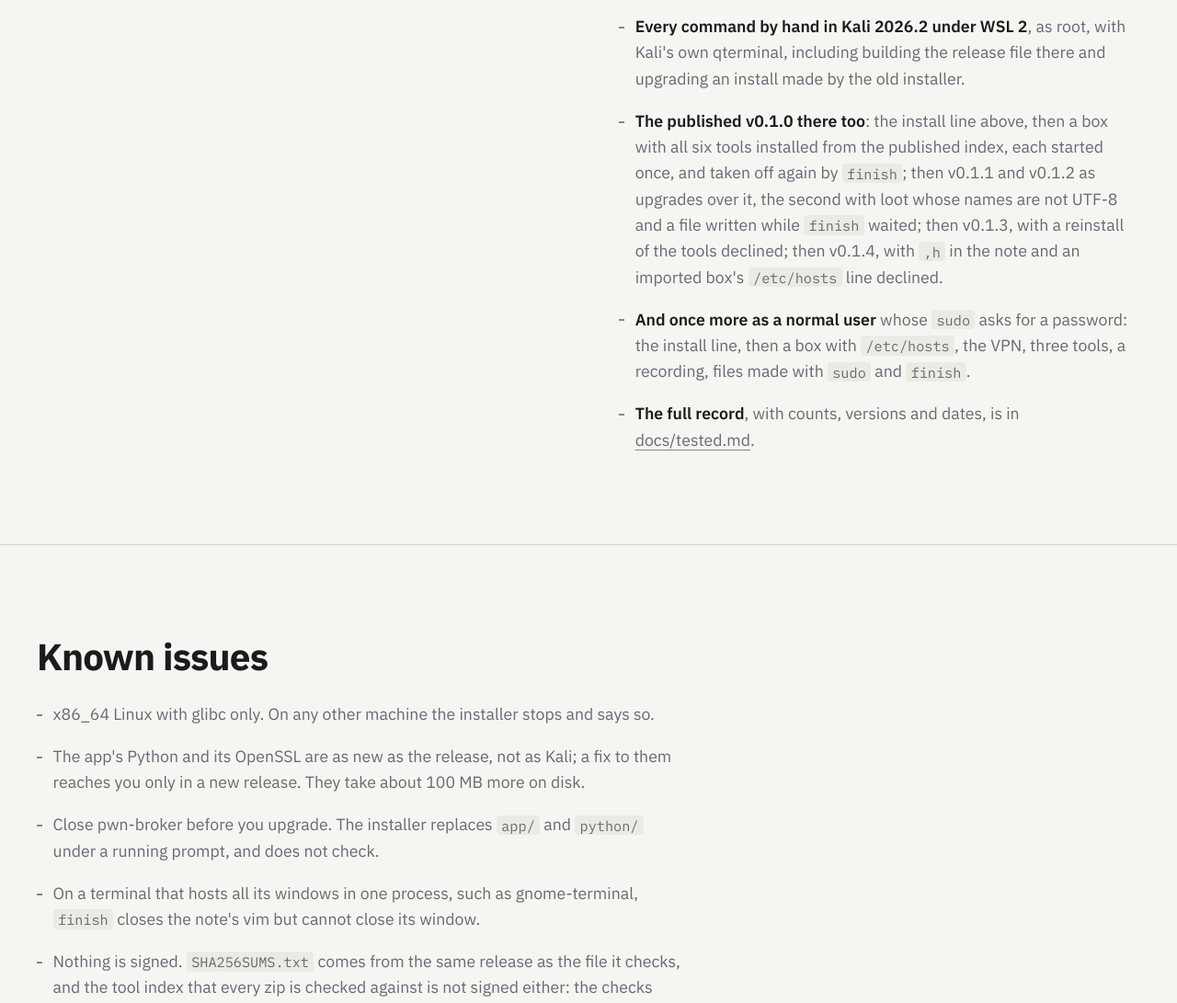
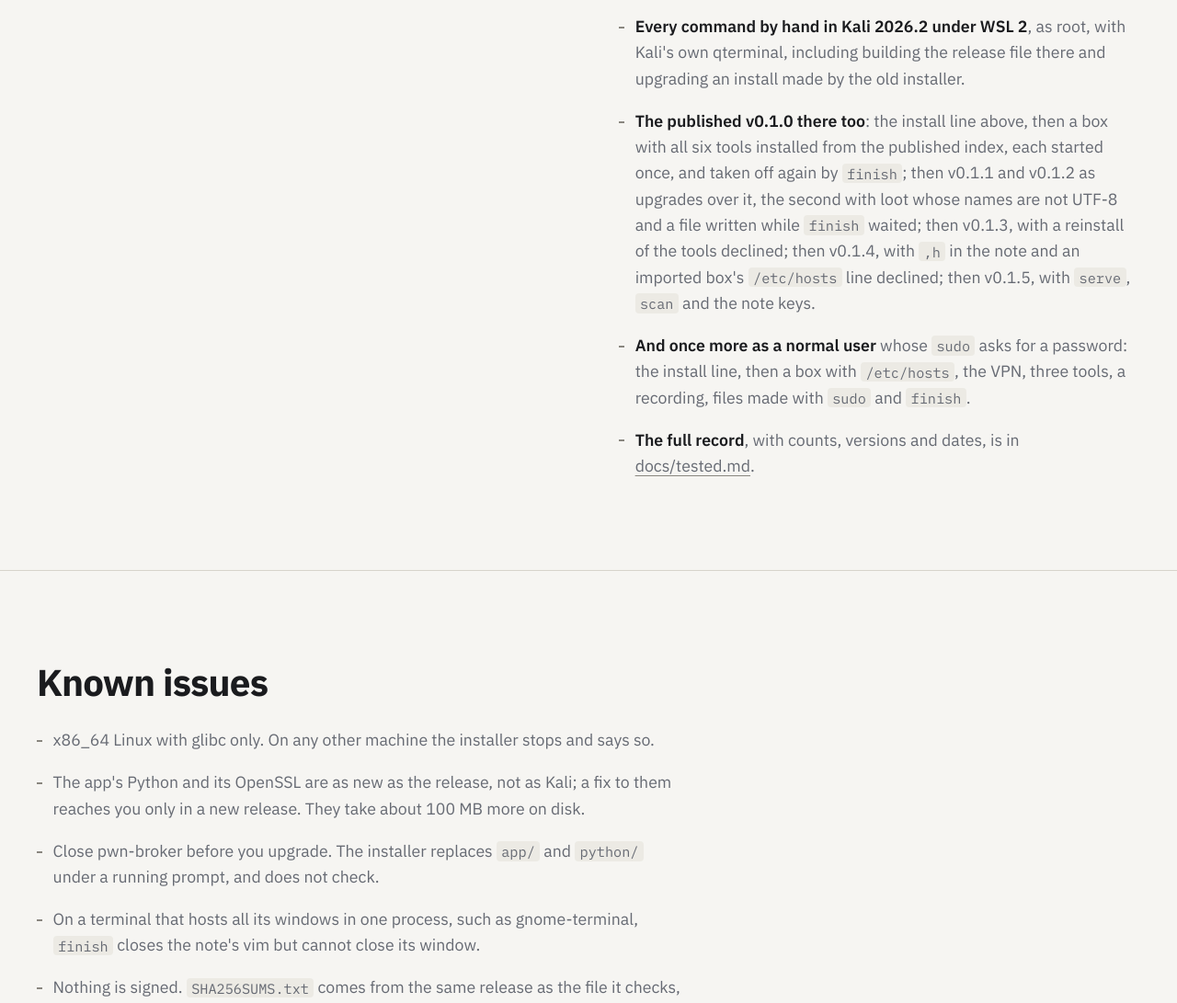
Before and after one commit to Real-Fruit-Snacks/pwn-broker, a plain HTML site: page docs/index.html in a window 1280 px wide. Shown: the part 4389-5480 px from the top of the page at 92% size. Drawn offline with Linux system fonts and the light colour scheme.

Commit message:
Record the 0.1.5 release and its test on Kali

```diff
--- a/docs/index.html
+++ b/docs/index.html
@@ -240,7 +240,7 @@ GetNPUsers.py htb.local/<span class="ph">&lt;DomainUser&gt;</span> -no-pass -dc-
                 <li><b>One whole box in the official Kali image in CI</b> (Kali 2026.3, as root): installed from the release file with the container's network off, then new box to <code>finish</code> and <code>import</code>, with a real OpenVPN and <code>tun0</code>, under a virtual display with <code>xterm</code>.</li>
                 <li><b>An install in a bare <code>debian:stable-slim</code> container</b> with no Python and no network.</li>
                 <li><b>Every command by hand in Kali 2026.2 under WSL 2</b>, as root, with Kali's own qterminal, including building the release file there and upgrading an install made by the old installer.</li>
-                <li><b>The published v0.1.0 there too</b>: the install line above, then a box with all six tools installed from the published index, each started once, and taken off again by <code>finish</code>; then v0.1.1 and v0.1.2 as upgrades over it, the second with loot whose names are not UTF-8 and a file written while <code>finish</code> waited; then v0.1.3, with a reinstall of the tools declined; then v0.1.4, with <code>,h</code> in the note and an imported box's <code>/etc/hosts</code> line declined.</li>
+                <li><b>The published v0.1.0 there too</b>: the install line above, then a box with all six tools installed from the published index, each started once, and taken off again by <code>finish</code>; then v0.1.1 and v0.1.2 as upgrades over it, the second with loot whose names are not UTF-8 and a file written while <code>finish</code> waited; then v0.1.3, with a reinstall of the tools declined; then v0.1.4, with <code>,h</code> in the note and an imported box's <code>/etc/hosts</code> line declined; then v0.1.5, with <code>serve</code>, <code>scan</code> and the note keys.</li>
                 <li><b>And once more as a normal user</b> whose <code>sudo</code> asks for a password: the install line, then a box with <code>/etc/hosts</code>, the VPN, three tools, a recording, files made with <code>sudo</code> and <code>finish</code>.</li>
                 <li><b>The full record</b>, with counts, versions and dates, is in <a href="https://github.com/Real-Fruit-Snacks/pwn-broker/blob/main/docs/tested.md">docs/tested.md</a>.</li>
             </ul>
```
Also changed, not shown: 2 other files.
